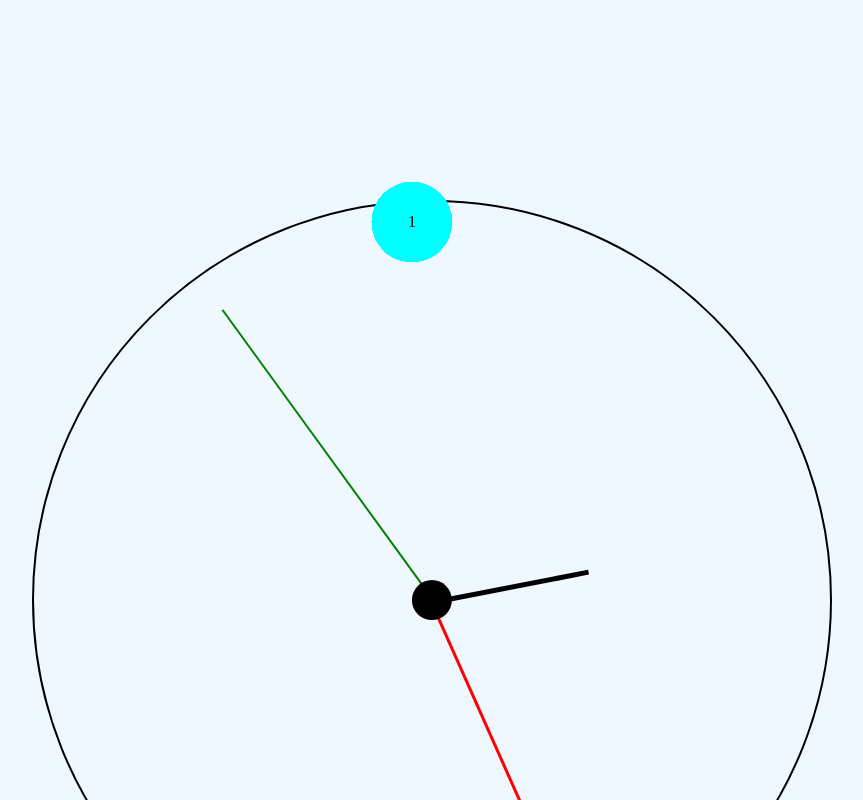
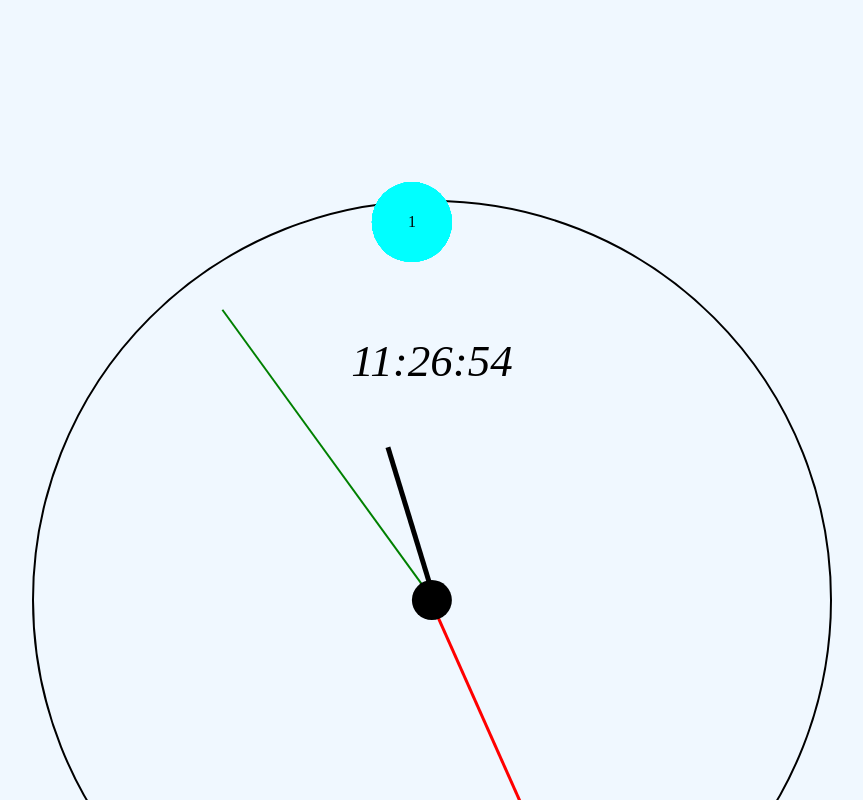
Before and after one commit to diddbkgbd/it-school, a plain HTML site: page N.33/index.html in a window 1280 px wide. Both pictures are taken after a click on the button "Построить часы!". Shown: the top 800 px of the page, without its empty margins (208-1071 px from the left). Drawn offline with Linux system fonts and the light colour scheme.

Commit message:
екекек

```diff
--- a/N.33/index.html
+++ b/N.33/index.html
@@ -17,6 +17,7 @@
 
         <div class="clock-conteiner">
             <div class="clock">
+                <span class="time"></span>
                 <div class="center"></div>
                 <div class="hour line"></div>
                 <div class="minut line"></div>
--- a/N.33/script.js
+++ b/N.33/script.js
@@ -1,20 +1,21 @@
 let conteinerInput =document.querySelector('.input')
 let conteinerClock =document.querySelector('.clock-conteiner')
+let time = document.querySelector('.time')
 
 let sec=180; //поворот стрелок(градусы), 180 - чтоб 0-ое значение было в 00:00:00
 let min =180;
 let hour=180;
 
 let deg = 6;//размер одного поворота в грудусах за секунду (6=360:60 )
-let degh=0.5//(0.5 - кол-во градусов, на сколько сдвигается
+let degh=0.5;//(0.5 - кол-во градусов, на сколько сдвигается
 // каждую минуту часовая стрелка, при учете, что весь круг мы пройдем за 12 часов - 360 градусов:12 часов:60 минут)
-
+let deghfull =30; //кол-во градусов, сколько часовая стрелка проходит за один час (360:12)
 
 
 document.querySelector('.add').onclick=function creatClock(){
 
     conteinerInput.style.display ="none"
-   conteinerClock.style.display ="block"
+    conteinerClock.style.display ="block"
 
     let date=new Date()
 
@@ -22,11 +23,12 @@ document.querySelector('.add').onclick=function creatClock(){
     let minN = date.getMinutes()
     let secN = date.getSeconds()
 
+
     console.error("Текущее время: "+hourN+"."+minN+"."+secN)
 
     sec= sec+(secN*deg)
     min= min+(minN*deg)
-    hour= hour+(hourN*deg)+(minN*degh)
+    hour= hour+(hourN*deghfull)+(minN*degh)
 
     pos()
 
@@ -46,8 +48,8 @@ document.querySelector('.add').onclick=function creatClock(){
         let minN = date.getMinutes()
         let secN = date.getSeconds()
 
+        time.innerHTML =hourN+":"+minN+":"+secN
 
-        console.log("Текущее время: "+hourN+"."+minN+"."+secN)
 
         document.querySelector('.sec').style.transform='rotate('+sec+'deg)';
         document.querySelector('.minut').style.transform='rotate('+min+'deg)';
@@ -61,8 +63,10 @@ document.querySelector('.add').onclick=function creatClock(){
 
         sec=sec+deg;
     }
+
+
+
     function pos(){
-
 
         const diamentr=parseFloat(document.querySelector('.diament').value)
         let clock =document.querySelector(".clock")
--- a/N.33/style.css
+++ b/N.33/style.css
@@ -92,3 +92,11 @@ button{
 .conteiner{
     padding: 200px;
 }
+.time{
+    position: absolute;
+    top: 20%;
+    right: 50%;
+    transform: translate(50%, -50%);
+    font-size: 45px;
+    font-style: italic;
+}
```
